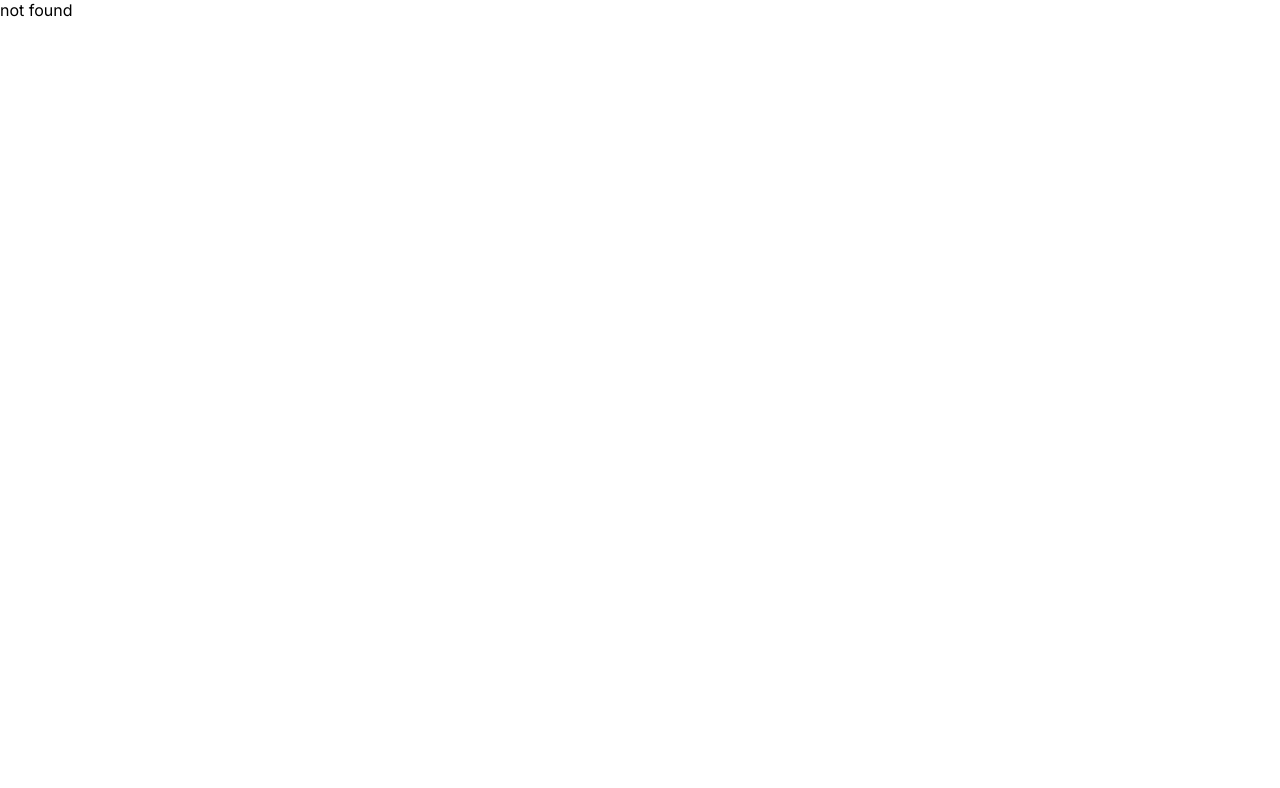
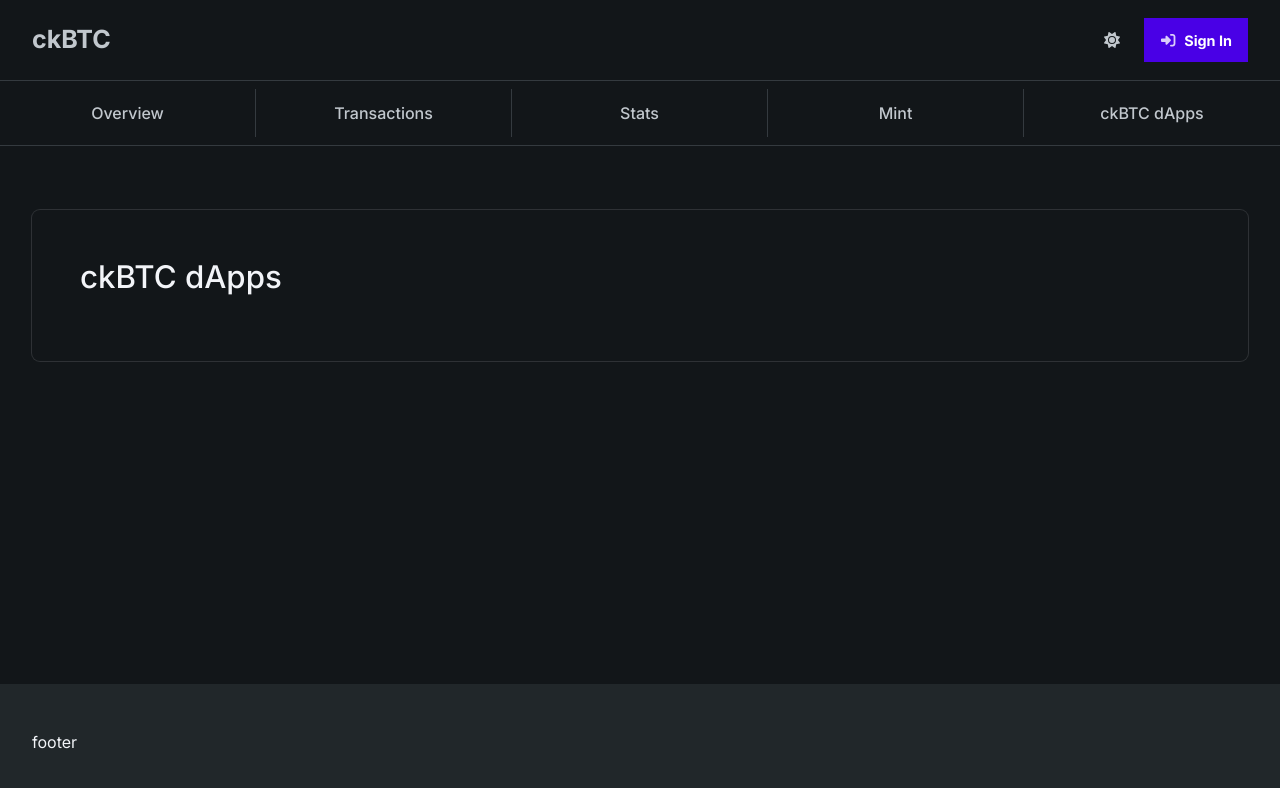
Before and after one commit to tomkoom/ckbtc, a React (Vite) app: page /dapps in a window 1280 px wide. Before the commit this address had no page. Shown: the top 788 px of the page. Built offline with nearby package versions, Linux system fonts and the light colour scheme; no server answers; what @dfinity/identity would draw is missing.

Commit message:
update layout

```diff
--- a/src/components/layout/navlinks/Navlinks.tsx
+++ b/src/components/layout/navlinks/Navlinks.tsx
@@ -18,7 +18,7 @@ const Navlinks: FC = (): JSX.Element => {
     { label: "Transactions", route: () => nav("txs") },
     { label: "Stats", route: () => nav("stats") },
     { label: "Mint", route: () => nav("mint") },
-    { label: "ckBTC dApps", route: () => nav("/") },
+    { label: "ckBTC dApps", route: () => nav("dapps") },
   ]
 
   return (
--- a/src/pages/_index.ts
+++ b/src/pages/_index.ts
@@ -4,3 +4,4 @@ export { default as Home } from "./home/Home"
 export { default as Mint } from "./mint/Mint"
 export { default as Stats } from "./stats/Stats"
 export { default as Transactions } from "./transactions/Transactions"
+export { default as Dapps } from "./dapps/Dapps"
--- /dev/null
+++ b/src/pages/dapps/Dapps.tsx
@@ -0,0 +1,14 @@
+import { FC } from "react"
+import { styled } from "styled-components"
+
+const Dapps: FC = (): JSX.Element => {
+  return (
+    <DappsStyled className="wrapper">
+      <h2 className="pageTitle">ckBTC dApps</h2>
+    </DappsStyled>
+  )
+}
+
+const DappsStyled = styled.div``
+
+export default Dapps
--- a/src/pages/mint/Mint.tsx
+++ b/src/pages/mint/Mint.tsx
@@ -2,7 +2,11 @@ import { FC } from "react"
 import { styled } from "styled-components"
 
 const Mint: FC = (): JSX.Element => {
-  return <MintStyled>Mint</MintStyled>
+  return (
+    <MintStyled className="wrapper">
+      <h2 className="pageTitle">Mint</h2>
+    </MintStyled>
+  )
 }
 
 const MintStyled = styled.div``
--- a/src/pages/stats/Stats.tsx
+++ b/src/pages/stats/Stats.tsx
@@ -2,7 +2,11 @@ import { FC } from "react"
 import { styled } from "styled-components"
 
 const Stats: FC = (): JSX.Element => {
-  return <StatsStyled>Stats</StatsStyled>
+  return (
+    <StatsStyled className="wrapper">
+      <h2 className="pageTitle">Stats</h2>
+    </StatsStyled>
+  )
 }
 
 const StatsStyled = styled.div``
--- a/src/pages/transactions/TotalSupply.tsx
+++ b/src/pages/transactions/TotalSupply.tsx
@@ -16,7 +16,6 @@ const TotalSupply: FC = (): JSX.Element => {
   const pagination = useAppSelector(selectTransactionsPagination)
   const txsNum = pagination.totalItems
   const btcPrice = useAppSelector(selectBtcPrice)
-  console.log(btcPrice)
   const symbol = "ckBTC"
 
   const toMint = (): void => {
--- a/src/pages/transactions/Transactions.tsx
+++ b/src/pages/transactions/Transactions.tsx
@@ -93,8 +93,12 @@ const TransactionStyled = styled.div`
           display: flex;
           align-items: center;
           justify-content: flex-start;
-          padding: 1rem;
+          padding: 0.75rem;
           transition: var(--transition1);
+
+          &:hover {
+            background-color: var(--underlay2);
+          }
 
           > span {
             color: var(--secondaryColor);
--- a/src/routes/Router.tsx
+++ b/src/routes/Router.tsx
@@ -2,15 +2,16 @@ import { createBrowserRouter, createRoutesFromElements, Route } from "react-rout
 
 // components
 import Layout from "@/components/layout/Layout"
-import { Home, Stats, Mint, Transactions } from "@/pages/_index"
+import { Home, Stats, Mint, Transactions, Dapps } from "@/pages/_index"
 
 const router = createBrowserRouter(
   createRoutesFromElements(
     <Route path="/" element={<Layout />} errorElement={<p>not found</p>}>
       <Route index element={<Home />} />
+      <Route path="txs" element={<Transactions />} />
       <Route path="stats" element={<Stats />} />
       <Route path="mint" element={<Mint />} />
-      <Route path="txs" element={<Transactions />} />
+      <Route path="dapps" element={<Dapps />} />
     </Route>,
   ),
 )
```
